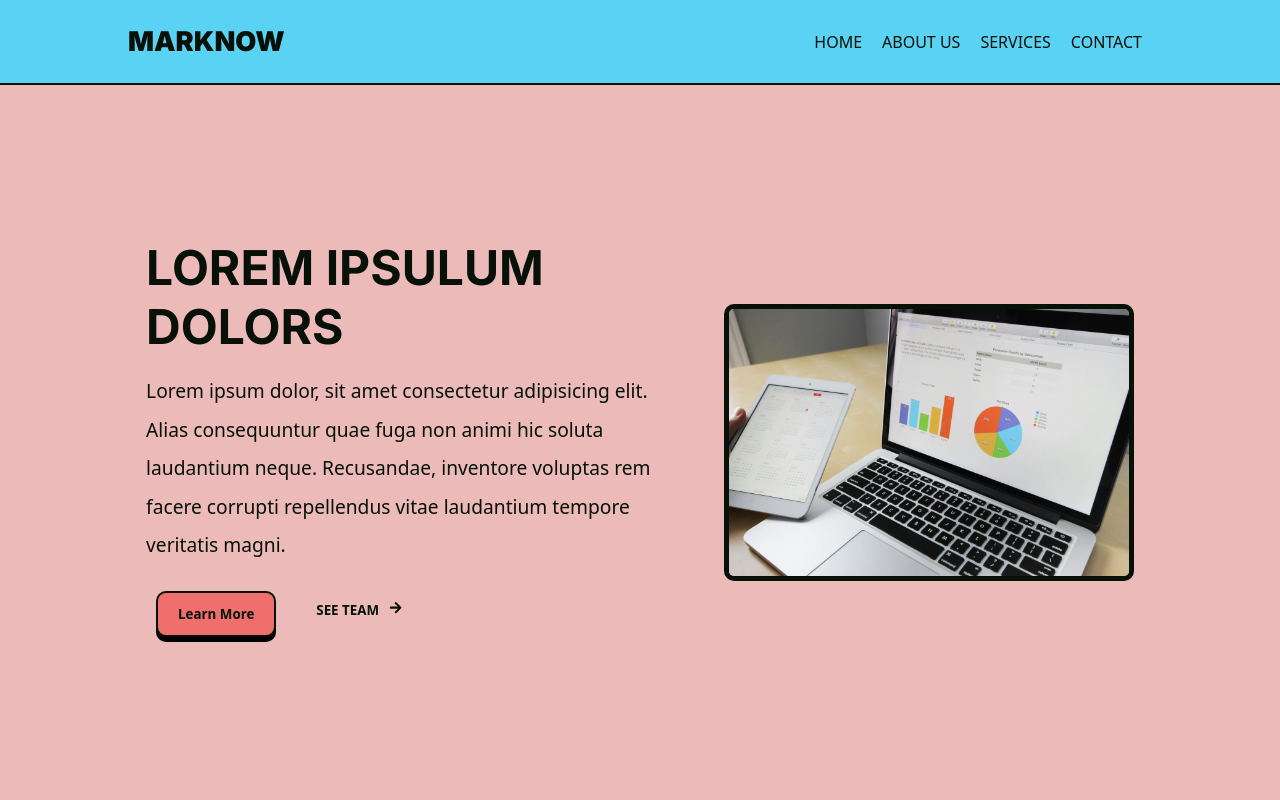
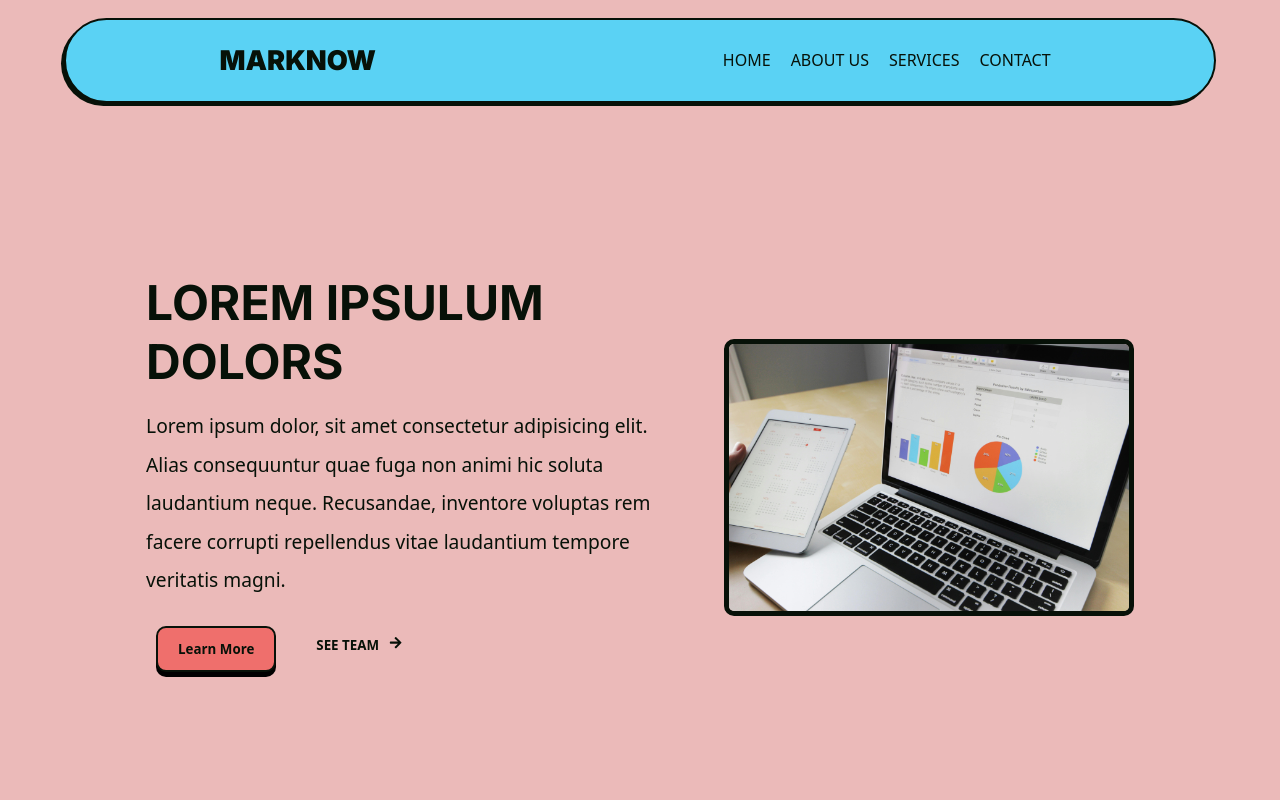
Before and after one commit to LucsasL/MARKNOW, a React (Create React App) app: page / in a window 1280 px wide. Shown: the top 800 px of the page. Built offline with nearby package versions, Linux system fonts and the light colour scheme.

Commit message:
Changing shape and size of the main header

```diff
--- a/package.json
+++ b/package.json
@@ -5,6 +5,8 @@
   "private": true,
   "dependencies": {
     "@gsap/react": "^2.1.1",
+    "@react-three/drei": "^9.115.0",
+    "@react-three/fiber": "^8.17.10",
     "@testing-library/jest-dom": "^5.17.0",
     "@testing-library/react": "^13.4.0",
     "@testing-library/user-event": "^13.5.0",
@@ -15,6 +17,7 @@
     "react-router-dom": "^6.23.1",
     "react-scripts": "5.0.1",
     "styled-components": "^6.1.11",
+    "three": "^0.169.0",
     "web-vitals": "^2.1.4"
   },
   "scripts": {
--- a/src/sass/styleComponents/_Header.scss
+++ b/src/sass/styleComponents/_Header.scss
@@ -1,17 +1,20 @@
 @charset "UTF-8";
 
 header {
-  background: $third;
-
+  @include center;
   width: 100%;
-  height: 85px;
-  border-bottom: 2px solid $dark;
-
-  @include center;
+  height: 120px;
 
   > div {
-    width: 80%;
-    @include spaceBetween;
+    @include spaceAround;
+
+    background: $third;
+    box-shadow: -3px 3px 0px $dark;
+
+    width: 90%;
+    height: 85px;
+    border: 2px solid $dark;
+    border-radius: 50px;
   }
 
   h1 {
--- a/src/styles/index.css
+++ b/src/styles/index.css
@@ -106,21 +106,24 @@ figcaption {
 }
 
 header {
-  background: #5AD2F4;
-  width: 100%;
-  height: 85px;
-  border-bottom: 2px solid #071108;
   display: flex;
   justify-content: center;
   align-items: center;
+  width: 100%;
+  height: 120px;
 }
 header > div {
-  width: 80%;
   display: flex;
   flex-flow: row nowrap;
-  justify-content: space-between;
+  justify-content: space-around;
   align-items: center;
   gap: 30px;
+  background: #5AD2F4;
+  box-shadow: -3px 3px 0px #071108;
+  width: 90%;
+  height: 85px;
+  border: 2px solid #071108;
+  border-radius: 50px;
 }
 header h1 {
   font: 900 1.7em "Inter", sans-serif;
```
Also changed, not shown: 2 other files (tests, documents, lock files or other folders).
